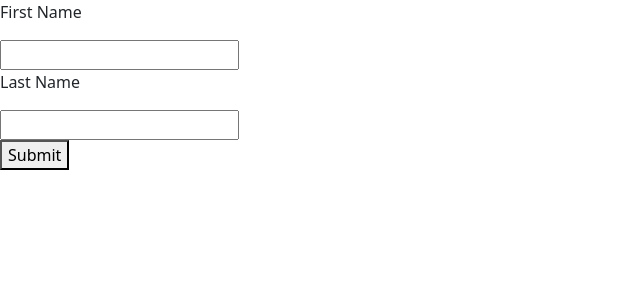
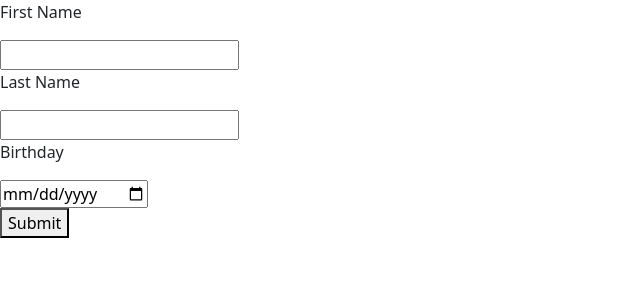
Before and after one commit to Marjorhi/ViteVue-Marjorie, a Vue app: page / in a window 1280 px wide. Shown: the top 300 px of the page, without its empty margins (0-640 px from the left). Built offline with nearby package versions, Linux system fonts and the light colour scheme.

Commit message:
Adding birthday

```diff
--- a/src/App.vue
+++ b/src/App.vue
@@ -3,12 +3,15 @@ import { ref } from 'vue';
 
 const firstName = ref('');
 const lastName = ref('');
+const birthday = ref('');
 const submittedFirstName = ref('');
 const submittedLastName = ref('');
+const submittedBirthday = ref('');
 
 const handleSubmit = () => {
   submittedFirstName.value = firstName.value;
   submittedLastName.value = lastName.value;
+  submittedBirthday.value = birthday.value;
 };
 </script>
 
@@ -21,10 +24,13 @@ const handleSubmit = () => {
     <p>Last Name</p>
     <input v-model="lastName">
   </div>
+  <div>
+    <p>Birthday</p>
+    <input type="date" v-model="birthday">
+  </div>
   <button @click="handleSubmit">Submit</button>
-
-
 
   <!-- Display the submitted names -->
   <p>{{ submittedFirstName }} {{ submittedLastName }}</p>
+  <p>{{ submittedBirthday }}</p>
 </template>
```
